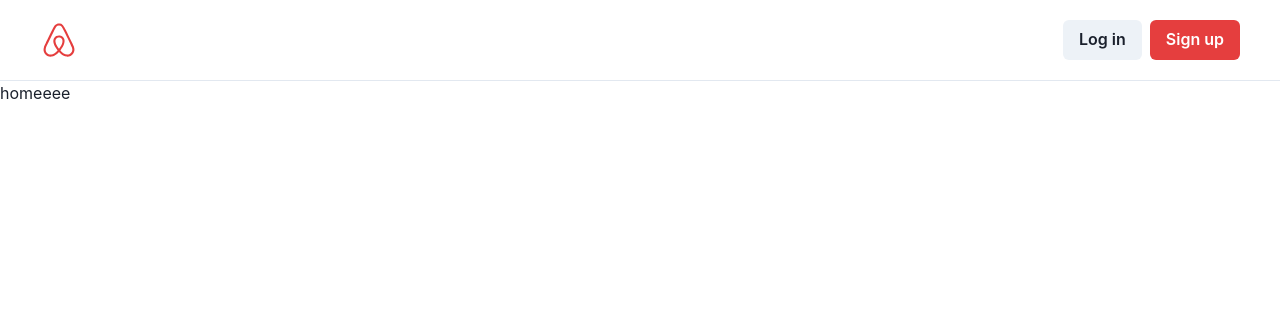
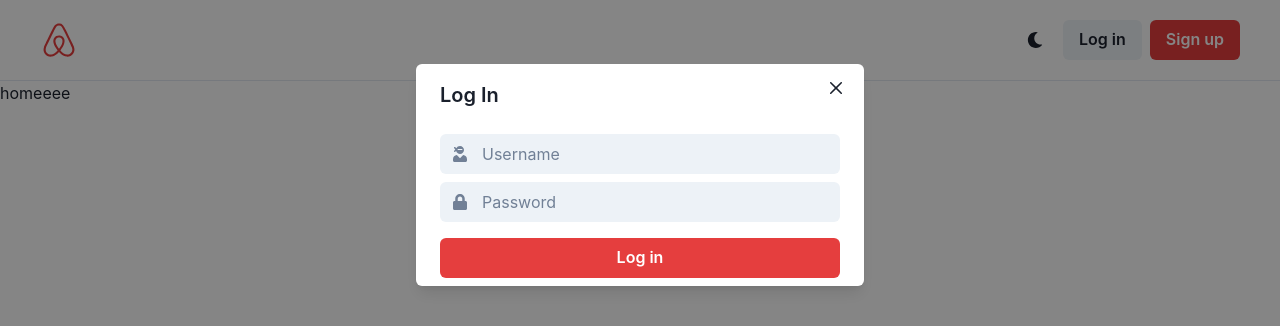
Before and after one commit to kangdongil/airbnb_frontend_221031, a React (Create React App) app: page / in a window 1280 px wide. Both pictures are taken after a click on the button "Log in". Shown: the top 326 px of the page. Built offline with nearby package versions, Linux system fonts and the light colour scheme.

Commit message:
18.1 Log In Modal

```diff
--- a/src/components/Root.tsx
+++ b/src/components/Root.tsx
@@ -1,8 +1,9 @@
-import { Box, Button, HStack } from "@chakra-ui/react";
-import { FaAirbnb } from "react-icons/fa";
+import { Box, Button, HStack, IconButton, Input, InputGroup, InputLeftElement, Modal, ModalBody, ModalCloseButton, ModalContent, ModalFooter, ModalHeader, ModalOverlay, useDisclosure, VStack } from "@chakra-ui/react";
+import { FaAirbnb, FaMoon, FaUserNinja, FaLock } from "react-icons/fa";
 import { Outlet } from "react-router-dom";
 
 export default function Root(){
+    const { isOpen, onClose, onOpen } = useDisclosure();
     return (
         <Box>
             <HStack
@@ -13,9 +14,38 @@ export default function Root(){
                     <FaAirbnb size={"38"} />
                 </Box>
                 <HStack spacing={2}>
-                    <Button>Log in</Button>
+                    <IconButton variant={"ghost"} aria-label="Toggle dark mode" icon={<FaMoon />} />
+                    <Button onClick={onOpen}>Log in</Button>
                     <Button colorScheme={"red"}>Sign up</Button>
                 </HStack>
+                <Modal onClose={onClose} isOpen={isOpen}>
+                    <ModalOverlay />
+                    <ModalContent>
+                        <ModalHeader>Log In</ModalHeader>
+                        <ModalCloseButton />
+                        <ModalBody>
+                            <VStack>
+                                <InputGroup>
+                                    <InputLeftElement children={
+                                        <Box color="gray.500">
+                                            <FaUserNinja />
+                                            </Box>
+                                    } />
+                                    <Input variant={"filled"} placeholder="Username" />
+                                </InputGroup>
+                                <InputGroup>
+                                <InputLeftElement children={
+                                        <Box color="gray.500">
+                                            <FaLock />
+                                            </Box>
+                                    } />
+                                    <Input variant={"filled"} placeholder="Password" />
+                                </InputGroup>
+                            </VStack>
+                            <Button mt={4} colorScheme={"red"} w="100%">Log in</Button>
+                        </ModalBody>
+                    </ModalContent>
+                </Modal>
             </HStack>
             <Outlet />
         </Box>
```
